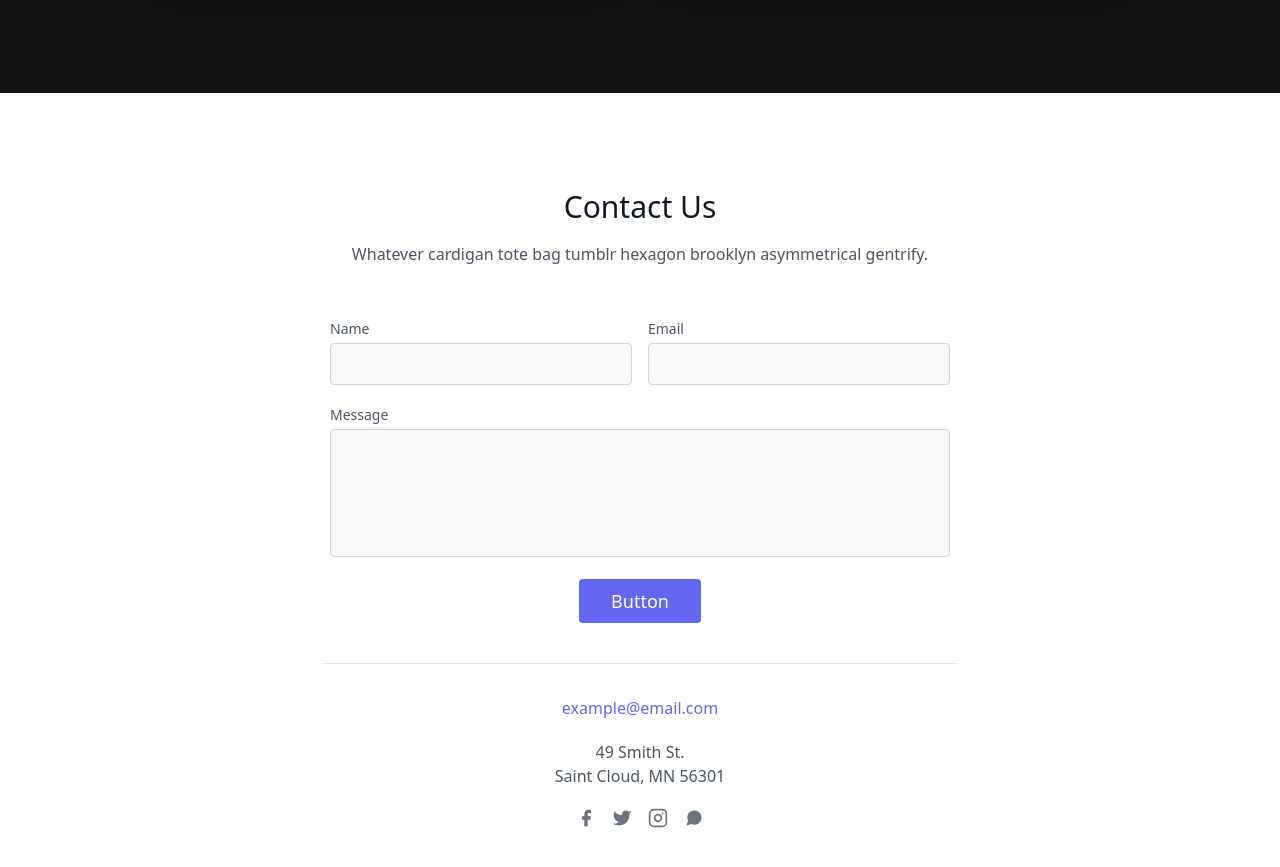
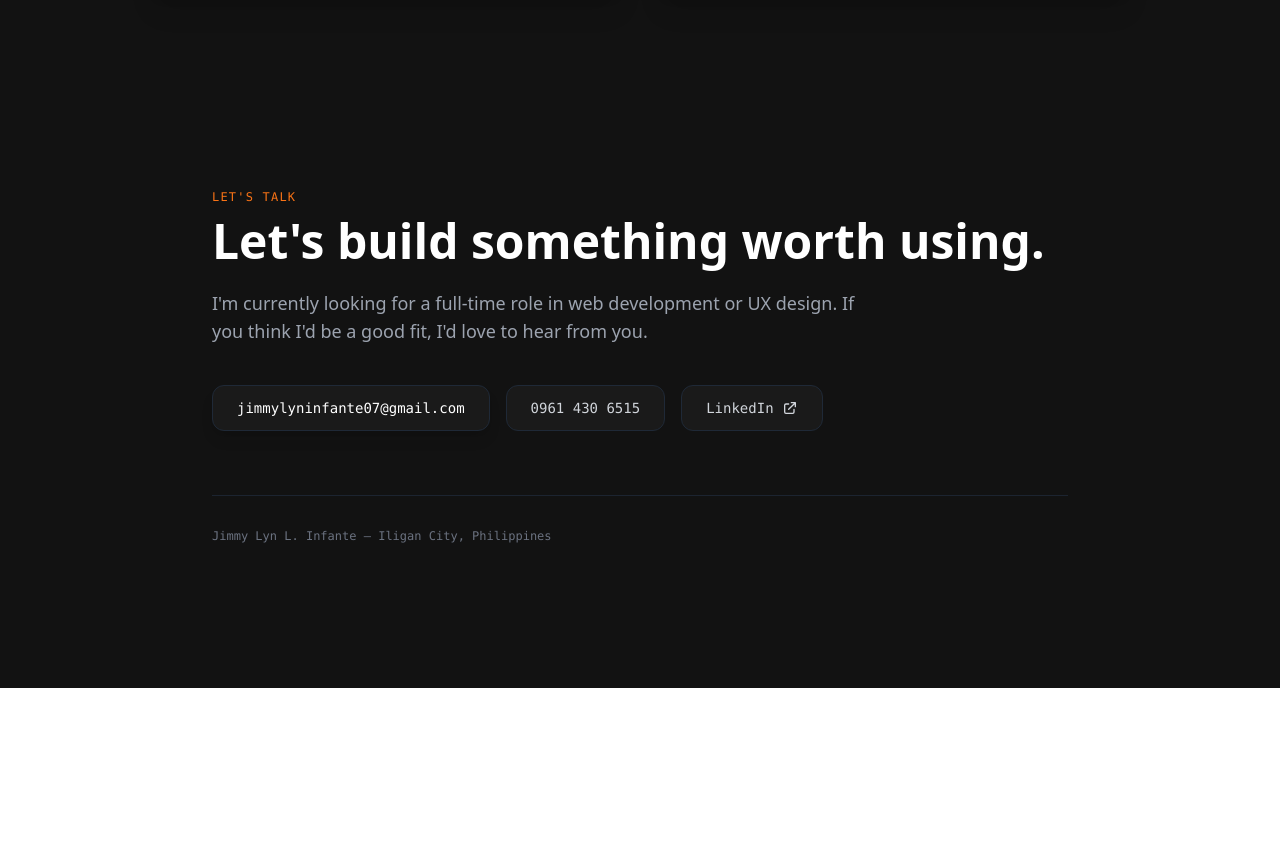
Before and after one commit to jimmylyn07/jimmylyn07.github.io, a website: page index.html in a window 1280 px wide. Shown: the part 3500-4367 px from the top of the page. After the commit the page ends 4188 px from the top, so only its background shows below. Drawn offline with nearby package versions, Linux system fonts and the light colour scheme; files that its build step writes are made by us from their sources.

Commit message:
changed the contact section

```diff
--- a/index.html
+++ b/index.html
@@ -413,65 +413,43 @@
 </section>
 
 
-<section id="contact" class="text-gray-600 body-font relative">
-  <div class="container px-5 py-24 mx-auto">
-    <div class="flex flex-col text-center w-full mb-12">
-      <h1 class="sm:text-3xl text-2xl font-medium title-font mb-4 text-gray-900">Contact Us</h1>
-      <p class="lg:w-2/3 mx-auto leading-relaxed text-base">Whatever cardigan tote bag tumblr hexagon brooklyn asymmetrical gentrify.</p>
-    </div>
-    <div class="lg:w-1/2 md:w-2/3 mx-auto">
-      <div class="flex flex-wrap -m-2">
-        <div class="p-2 w-1/2">
-          <div class="relative">
-            <label for="name" class="leading-7 text-sm text-gray-600">Name</label>
-            <input type="text" id="name" name="name" class="w-full bg-gray-100 bg-opacity-50 rounded border border-gray-300 focus:border-indigo-500 focus:bg-white focus:ring-2 focus:ring-indigo-200 text-base outline-none text-gray-700 py-1 px-3 leading-8 transition-colors duration-200 ease-in-out">
-          </div>
+<section id="contact" class="bg-[#121212] text-gray-300 body-font py-24">
+  <div class="container mx-auto px-5 max-w-4xl">
+
+    <!-- Section Header & Content -->
+    <div class="flex flex-col text-left w-full mb-12">
+      <span class="text-xs font-mono uppercase tracking-widest text-orange-500 mb-3">Let's Talk</span>
+      <h1 class="sm:text-5xl text-3xl font-bold title-font text-white mb-6 leading-tight">
+        Let's build something worth using.
+      </h1>
+      <p class="text-gray-400 text-base sm:text-lg leading-relaxed max-w-2xl mb-10">
+        I'm currently looking for a full-time role in web development or UX design. If you think I'd be a good fit, I'd love to hear from you.
+      </p>
+
+      <!-- Contact Action Buttons/Links -->
+      <div class="flex flex-wrap items-center gap-4 mb-16">
+        <!-- Email Button -->
+        <a href="mailto:jimmylyninfante07@gmail.com" class="inline-flex items-center text-white bg-[#1a1a1a] border border-gray-800 hover:border-orange-500/50 py-3 px-6 rounded-xl font-mono text-sm transition shadow-lg">
+          jimmylyninfante07@gmail.com
+        </a>
+
+        <!-- Phone / Contact Number Badge -->
+        <div class="inline-flex items-center text-gray-300 bg-[#1a1a1a] border border-gray-800 py-3 px-6 rounded-xl font-mono text-sm">
+          0961 430 6515
         </div>
-        <div class="p-2 w-1/2">
-          <div class="relative">
-            <label for="email" class="leading-7 text-sm text-gray-600">Email</label>
-            <input type="email" id="email" name="email" class="w-full bg-gray-100 bg-opacity-50 rounded border border-gray-300 focus:border-indigo-500 focus:bg-white focus:ring-2 focus:ring-indigo-200 text-base outline-none text-gray-700 py-1 px-3 leading-8 transition-colors duration-200 ease-in-out">
-          </div>
-        </div>
-        <div class="p-2 w-full">
-          <div class="relative">
-            <label for="message" class="leading-7 text-sm text-gray-600">Message</label>
-            <textarea id="message" name="message" class="w-full bg-gray-100 bg-opacity-50 rounded border border-gray-300 focus:border-indigo-500 focus:bg-white focus:ring-2 focus:ring-indigo-200 h-32 text-base outline-none text-gray-700 py-1 px-3 resize-none leading-6 transition-colors duration-200 ease-in-out"></textarea>
-          </div>
-        </div>
-        <div class="p-2 w-full">
-          <button class="flex mx-auto text-white bg-indigo-500 border-0 py-2 px-8 focus:outline-none hover:bg-indigo-600 rounded text-lg">Button</button>
-        </div>
-        <div class="p-2 w-full pt-8 mt-8 border-t border-gray-200 text-center">
-          <a class="text-indigo-500">example@email.com</a>
-          <p class="leading-normal my-5">49 Smith St.
-            <br>Saint Cloud, MN 56301
-          </p>
-          <span class="inline-flex">
-            <a class="text-gray-500">
-              <svg fill="currentColor" stroke-linecap="round" stroke-linejoin="round" stroke-width="2" class="w-5 h-5" viewBox="0 0 24 24">
-                <path d="M18 2h-3a5 5 0 00-5 5v3H7v4h3v8h4v-8h3l1-4h-4V7a1 1 0 011-1h3z"></path>
-              </svg>
-            </a>
-            <a class="ml-4 text-gray-500">
-              <svg fill="currentColor" stroke-linecap="round" stroke-linejoin="round" stroke-width="2" class="w-5 h-5" viewBox="0 0 24 24">
-                <path d="M23 3a10.9 10.9 0 01-3.14 1.53 4.48 4.48 0 00-7.86 3v1A10.66 10.66 0 013 4s-4 9 5 13a11.64 11.64 0 01-7 2c9 5 20 0 20-11.5a4.5 4.5 0 00-.08-.83A7.72 7.72 0 0023 3z"></path>
-              </svg>
-            </a>
-            <a class="ml-4 text-gray-500">
-              <svg fill="none" stroke="currentColor" stroke-linecap="round" stroke-linejoin="round" stroke-width="2" class="w-5 h-5" viewBox="0 0 24 24">
-                <rect width="20" height="20" x="2" y="2" rx="5" ry="5"></rect>
-                <path d="M16 11.37A4 4 0 1112.63 8 4 4 0 0116 11.37zm1.5-4.87h.01"></path>
-              </svg>
-            </a>
-            <a class="ml-4 text-gray-500">
-              <svg fill="currentColor" stroke-linecap="round" stroke-linejoin="round" stroke-width="2" class="w-5 h-5" viewBox="0 0 24 24">
-                <path d="M21 11.5a8.38 8.38 0 01-.9 3.8 8.5 8.5 0 01-7.6 4.7 8.38 8.38 0 01-3.8-.9L3 21l1.9-5.7a8.38 8.38 0 01-.9-3.8 8.5 8.5 0 014.7-7.6 8.38 8.38 0 013.8-.9h.5a8.48 8.48 0 018 8v.5z"></path>
-              </svg>
-            </a>
-          </span>
-        </div>
+
+        <!-- LinkedIn Link -->
+        <a href="https://linkedin.com/in/yourusername" target="_blank" class="inline-flex items-center text-gray-300 bg-[#1a1a1a] border border-gray-800 hover:border-orange-500/50 hover:text-orange-400 py-3 px-6 rounded-xl font-mono text-sm transition">
+          LinkedIn
+          <svg class="w-4 h-4 ml-2" fill="none" stroke="currentColor" viewBox="0 0 24 24"><path stroke-linecap="round" stroke-linejoin="round" stroke-width="2" d="M10 6H6a2 2 0 00-2 2v10a2 2 0 002 2h10a2 2 0 002-2v-4M14 4h6m0 0v6m0-6L10 14"></path></svg>
+        </a>
       </div>
+
+      <!-- Footer Info -->
+      <div class="pt-8 border-t border-gray-800/80 text-xs font-mono text-gray-500">
+        Jimmy Lyn L. Infante &mdash; Iligan City, Philippines
+      </div>
+
     </div>
   </div>
 </section>
```
